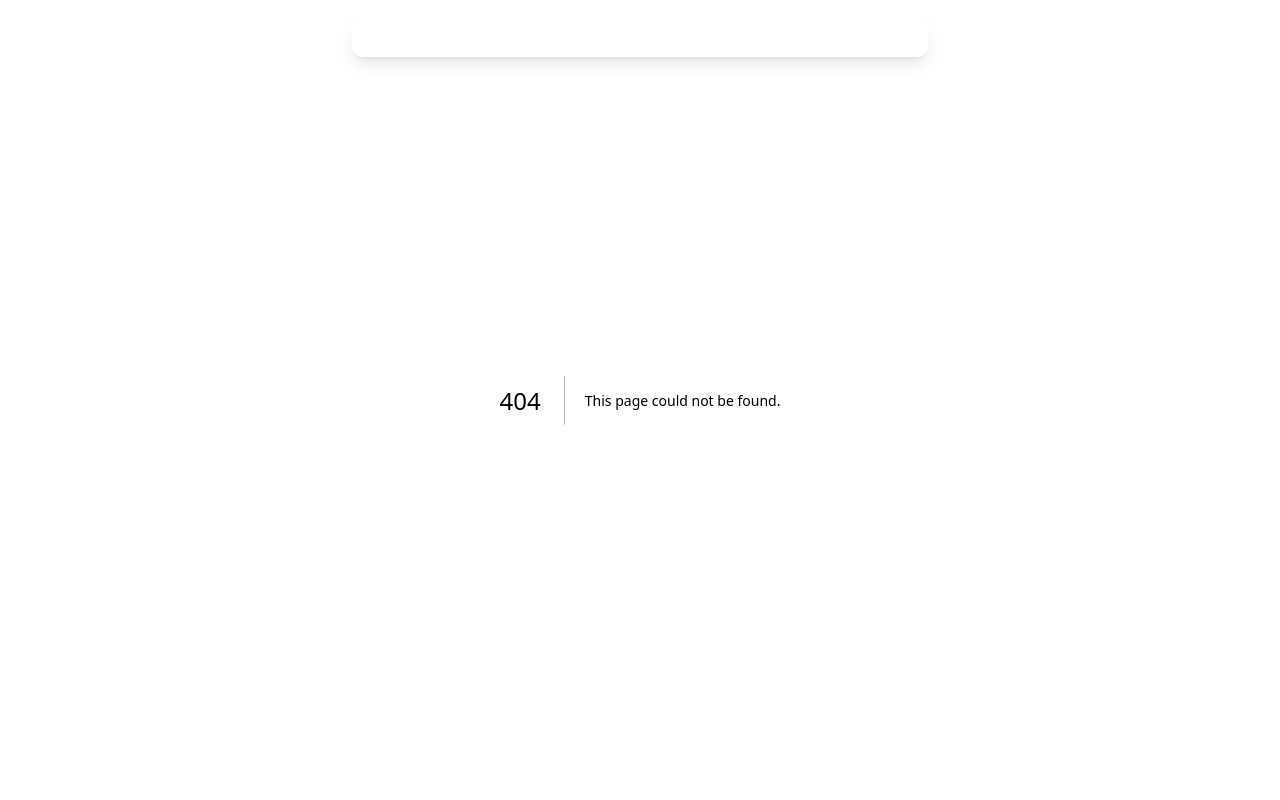
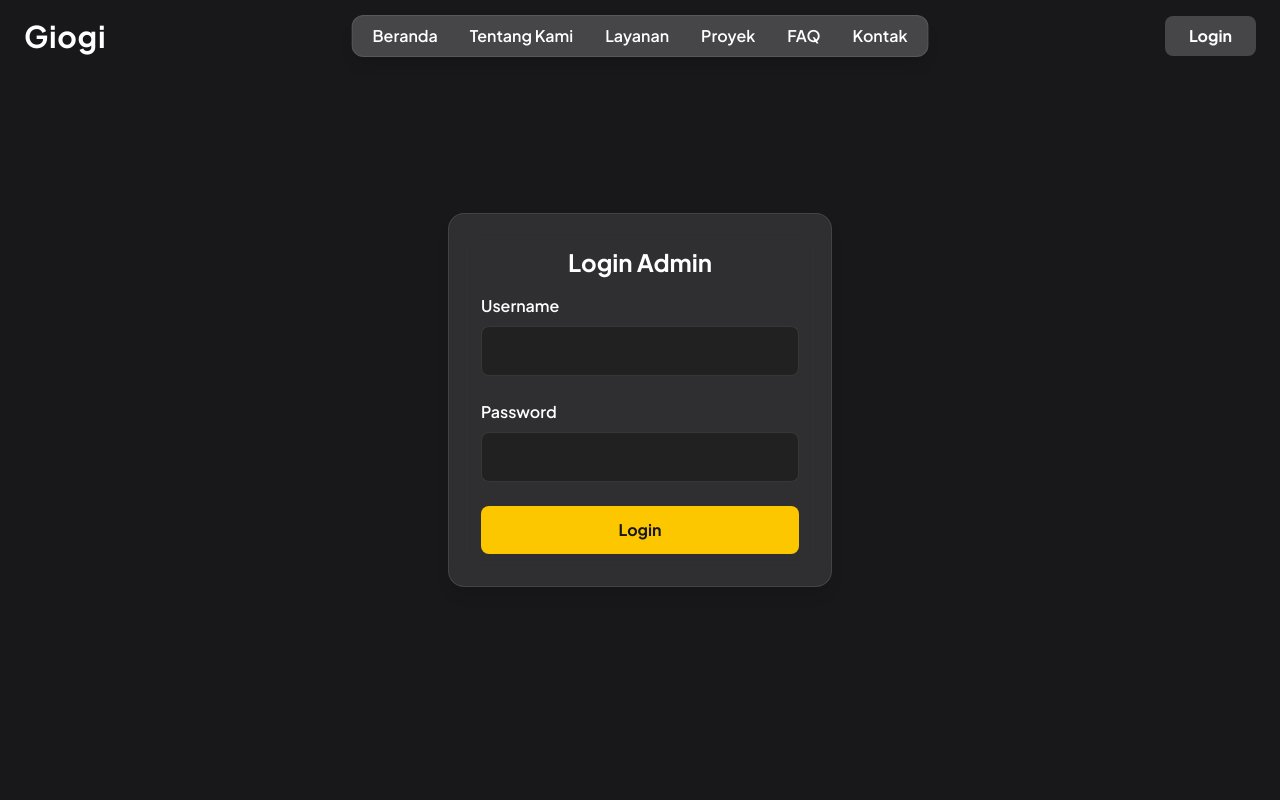
Before and after one commit to zethboy/next-agency, a Next.js app: page /login in a window 1280 px wide. Before the commit this address had no page. Shown: the top 800 px of the page. Built offline with nearby package versions, Linux system fonts and the light colour scheme.

Commit message:
add login page

```diff
--- a/app/login.js
+++ b/app/login/page.js
@@ -3,7 +3,6 @@ import React, { useState } from 'react';
 import { useRouter } from 'next/navigation';
 
 export default function Login() {
-
   const [form, setForm] = useState({ username: '', password: '' });
   const [error, setError] = useState('');
   const [loading, setLoading] = useState(false);
@@ -58,23 +57,15 @@ export default function Login() {
             className="w-full px-4 py-3 rounded-lg border border-white/10 bg-black/30 text-white placeholder-white/60 focus:border-[#FBBF24] outline-none text-base"
           />
         </div>
-        {error && <div className="text-red-400 text-center font-semibold">{error}</div>}
-        <button type="submit" className="w-full bg-[#8B0000] text-white py-3 rounded-lg font-semibold hover:bg-[#a83232] transition text-base shadow flex items-center justify-center" disabled={loading}>
-          {loading ? (
-            <span className="flex items-center gap-2"><span className="loader border-2 border-t-2 border-t-yellow-400 border-white rounded-full w-5 h-5 animate-spin"></span> Loading...</span>
-          ) : (
-            'Login'
-          )}
+        {error && <div className="text-red-400 text-sm text-center font-semibold">{error}</div>}
+        <button
+          type="submit"
+          disabled={loading}
+          className="w-full bg-yellow-400 hover:bg-yellow-500 text-[#18181b] font-bold py-3 rounded-lg transition-all duration-300 disabled:opacity-60 disabled:cursor-not-allowed"
+        >
+          {loading ? 'Loading...' : 'Login'}
         </button>
       </form>
-      <style jsx>{`
-        .loader {
-          border-top-color: #FBBF24;
-          border-right-color: #fff;
-          border-bottom-color: #fff;
-          border-left-color: #fff;
-        }
-      `}</style>
     </div>
   );
 }
--- a/components/Navbar.jsx
+++ b/components/Navbar.jsx
@@ -31,6 +31,13 @@ const Navbar = () => {
     { label: 'FAQ', href: '#faq' },
     { label: 'Kontak', href: '#kontak' },
   ]
+
+  const [isLoggedIn, setIsLoggedIn] = useState(false);
+  React.useEffect(() => {
+    if (typeof window !== 'undefined') {
+      setIsLoggedIn(localStorage.getItem('isLoggedIn') === 'true');
+    }
+  }, []);
 
   return (
     <nav className={`navbar py-4 fixed top-0 left-0 w-full z-50 text-white transition-all duration-500 ${scrolled ? 'bg-[#18181b]/90 backdrop-blur-2xl shadow-lg' : 'bg-transparent backdrop-blur-0 shadow-none'}`}>
@@ -73,14 +80,23 @@ const Navbar = () => {
               ))}
             </div>
           </div>
-          {/* Kanan: Contact */}
+          {/* Kanan: Login/Logout */}
           <div className="flex-1 flex justify-end min-w-fit">
-            <a
-              href="#kontak"
-              className={`hidden md:inline-block font-bold px-6 py-2 rounded-lg transition-all duration-500 ${scrolled ? 'bg-yellow-400 text-[#18181b] hover:bg-yellow-500' : 'bg-white/20 backdrop-blur-5xl text-white hover:bg-white/40'}`}
-            >
-              Login
-            </a>
+            {!isLoggedIn ? (
+              <Link
+                href="/login"
+                className={`hidden md:inline-block font-bold px-6 py-2 rounded-lg transition-all duration-500 ${scrolled ? 'bg-yellow-400 text-[#18181b] hover:bg-yellow-500' : 'bg-white/20 backdrop-blur-5xl text-white hover:bg-white/40'}`}
+              >
+                Login
+              </Link>
+            ) : (
+              <button
+                onClick={() => { localStorage.removeItem('isLoggedIn'); window.location.reload(); }}
+                className={`hidden md:inline-block font-bold px-6 py-2 rounded-lg transition-all duration-500 ${scrolled ? 'bg-yellow-400 text-[#18181b] hover:bg-yellow-500' : 'bg-white/20 backdrop-blur-5xl text-white hover:bg-white/40'}`}
+              >
+                Logout
+              </button>
+            )}
             <button
               className="md:hidden block text-white ml-4 focus:outline-none"
               onClick={handleClick}
```
